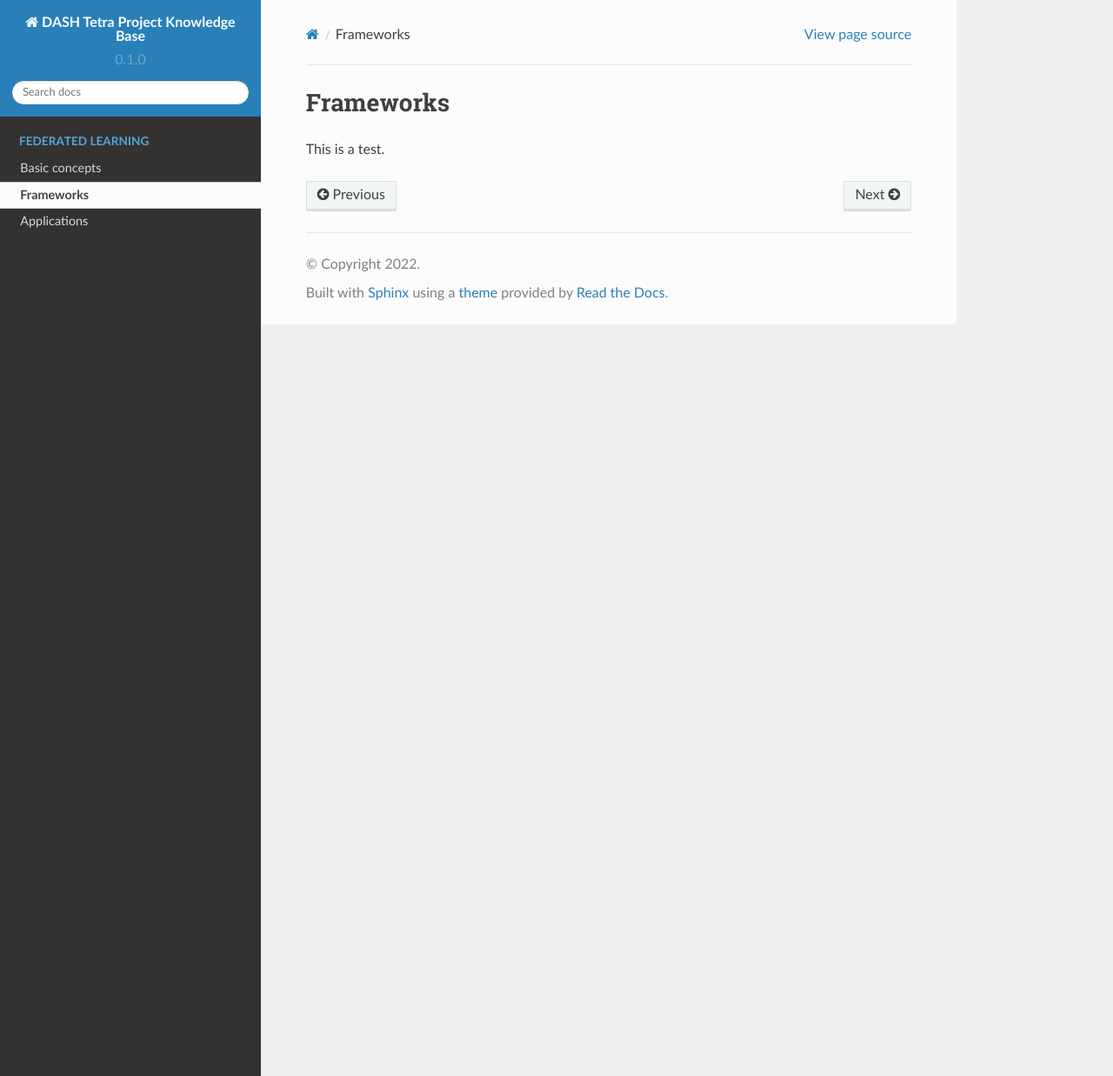
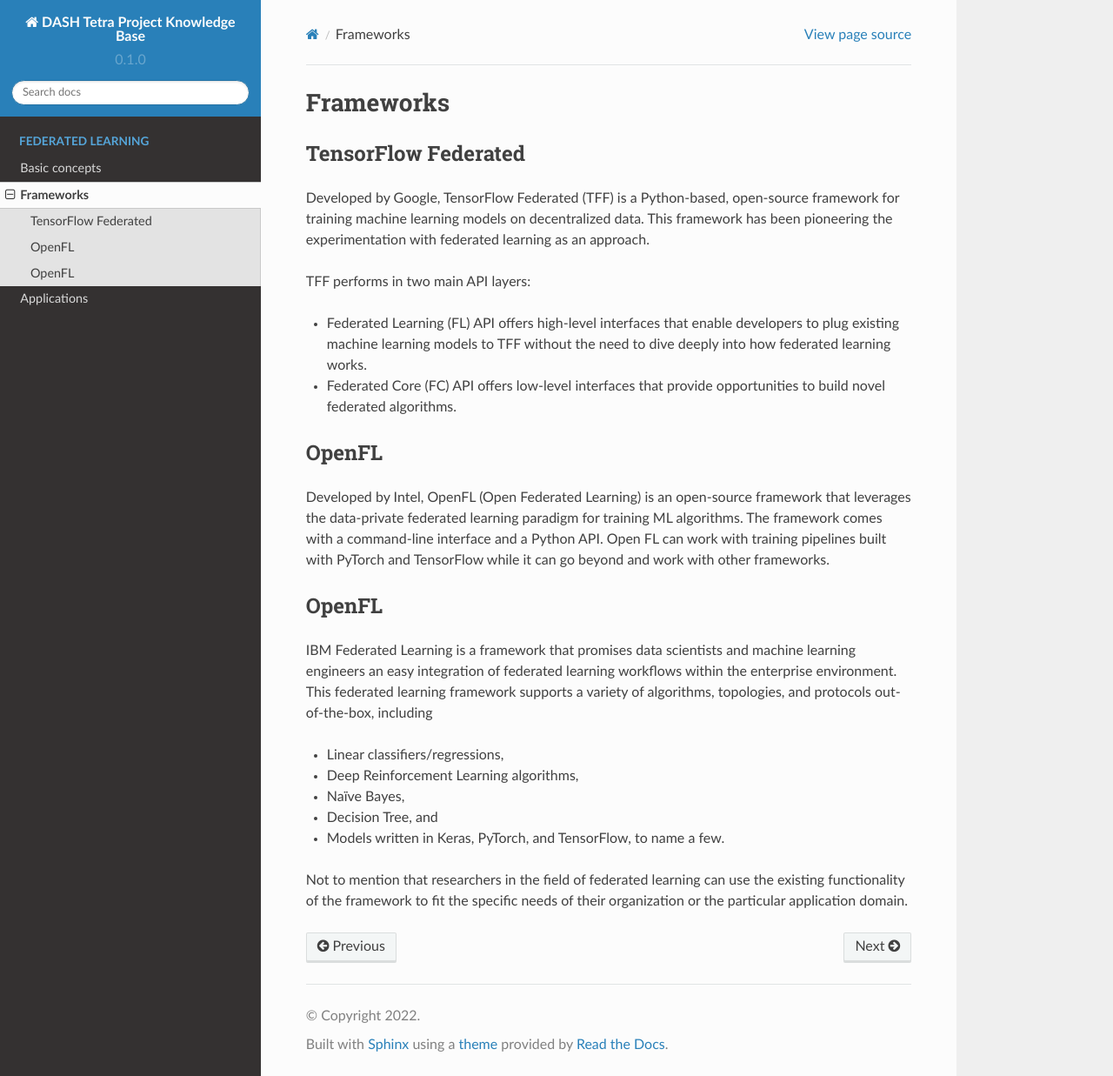
Before and after one commit to thomasvdbossche/dash-knowledge-base, a Sphinx documentation site: the page built from docs/source/topics/frameworks.rst, in a window 1280 px wide and 1237 px high. Shown: the whole window at 87% size. Built offline with Sphinx 7.4.7 and the Read the Docs theme 2.0.0, drawn with Linux system fonts in a browser that asks for light colours.

Commit message:
Added information about Federated Learning frameworks.

```diff
--- a/docs/source/topics/frameworks.rst
+++ b/docs/source/topics/frameworks.rst
@@ -2,4 +2,30 @@
 Frameworks
 =================
 
-This is a test.
+TensorFlow Federated
+-----------------------------------
+Developed by Google, TensorFlow Federated (TFF) is a Python-based, open-source framework for training machine learning models on decentralized data. This framework has been pioneering the experimentation with federated learning as an approach.
+
+TFF performs in two main API layers:
+
+- Federated Learning (FL) API offers high-level interfaces that enable developers to plug existing machine learning models to TFF without the need to dive deeply into how federated learning works.
+
+- Federated Core (FC) API offers low-level interfaces that provide opportunities to build novel federated algorithms.
+
+
+OpenFL
+-----------------------------------
+Developed by Intel, OpenFL (Open Federated Learning) is an open-source framework that leverages the data-private federated learning paradigm for training ML algorithms. The framework comes with a command-line interface and a Python API. Open FL can work with training pipelines built with PyTorch and TensorFlow while it can go beyond and work with other frameworks.
+
+
+OpenFL
+-----------------------------------
+IBM Federated Learning is a framework that promises data scientists and machine learning engineers an easy integration of federated learning workflows within the enterprise environment. This federated learning framework supports a variety of algorithms, topologies, and protocols out-of-the-box, including
+
+- Linear classifiers/regressions,
+- Deep Reinforcement Learning algorithms,
+- Naïve Bayes,
+- Decision Tree, and
+- Models written in Keras, PyTorch, and TensorFlow, to name a few.
+
+Not to mention that researchers in the field of federated learning can use the existing functionality of the framework to fit the specific needs of their organization or the particular application domain.
```
